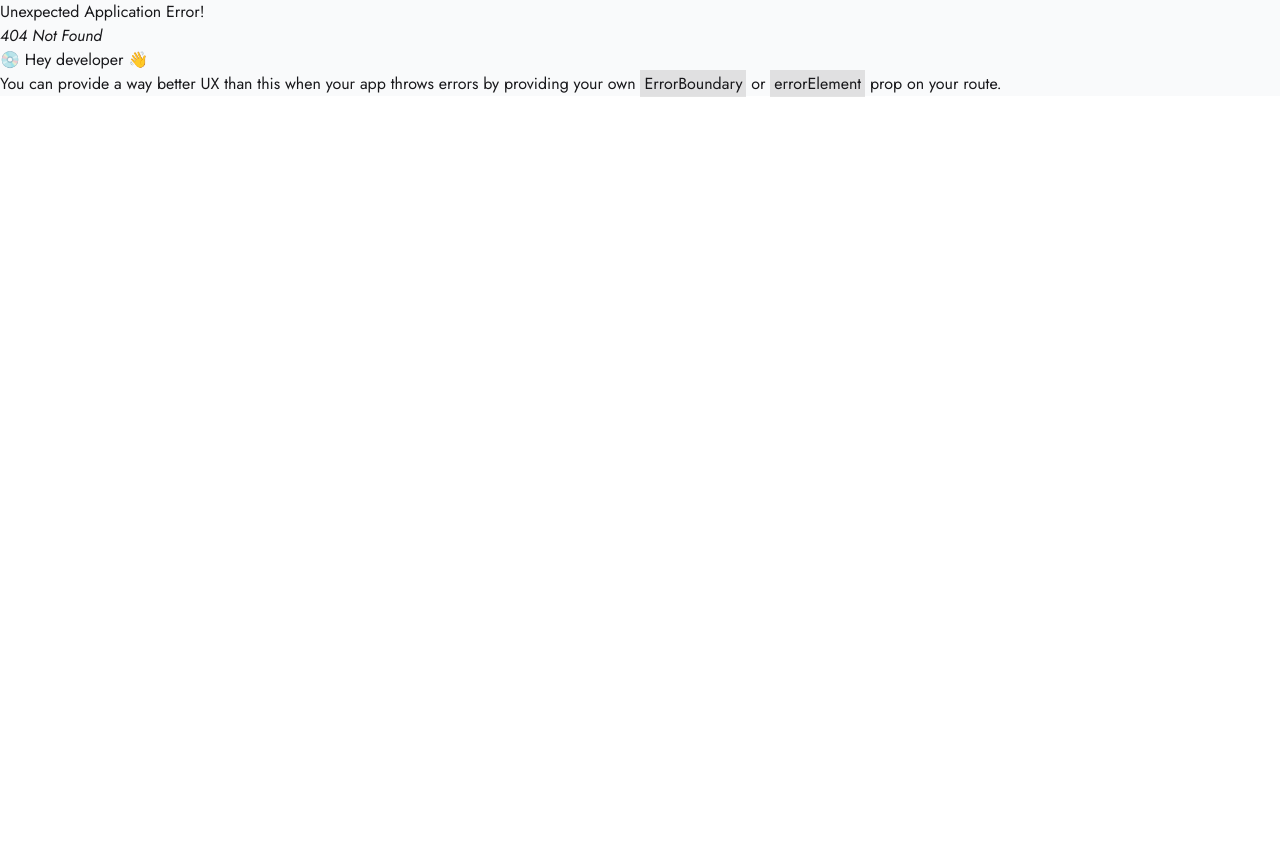
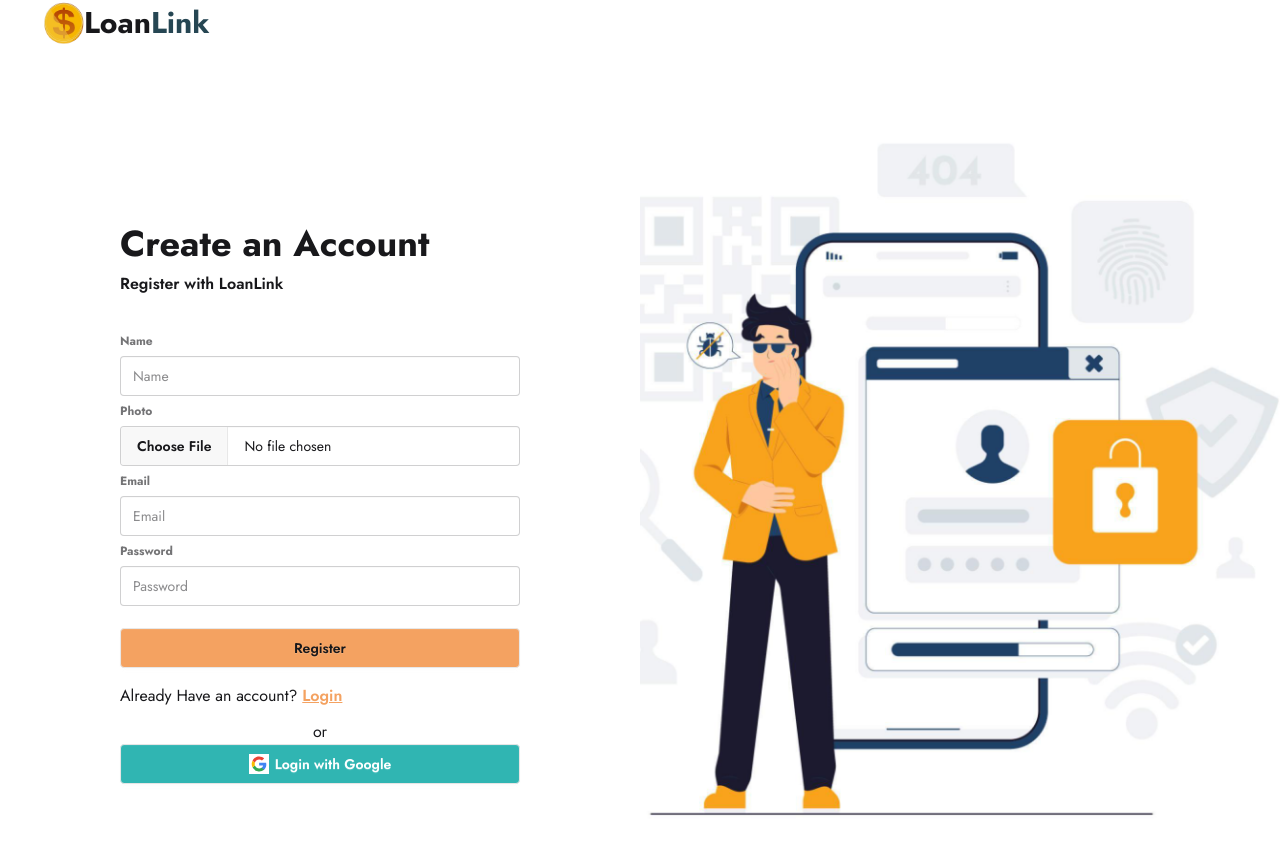
Before and after one commit to chayansrk64/b12-a11-client, a React (Vite) app: page /register in a window 1280 px wide. Before the commit this address had no page. Shown: the top 854 px of the page. Before the commit the page ends 800 px from the top, so only its background shows below. Built offline with nearby package versions, Linux system fonts and the light colour scheme.

Commit message:
auth layout created with login and register page

```diff
--- a/package.json
+++ b/package.json
@@ -13,6 +13,7 @@
     "@tailwindcss/vite": "^4.1.17",
     "react": "^19.2.0",
     "react-dom": "^19.2.0",
+    "react-hook-form": "^7.68.0",
     "react-icons": "^5.5.0",
     "react-responsive-carousel": "^3.2.23",
     "react-router": "^7.10.1",
--- /dev/null
+++ b/src/layouts/AuthLayout.jsx
@@ -0,0 +1,37 @@
+import React from "react";
+import { Outlet } from "react-router";
+import Logo from "../components/Logo/Logo";
+import authImg from '../assets/login-img.png'
+
+const AuthLayout = () => {
+  return (
+   <div className="max-w-7xl mx-auto min-h-screen flex flex-col bg-white">
+   <div className="ms-10 ">
+    <Logo/>
+   </div>
+
+  <div className="flex-1 flex ">
+
+    {/* LEFT SIDE – FORM */}
+    <div className="flex-1 flex justify-center items-center">
+      <div className="w-full max-w-md px-6">
+        <Outlet />
+      </div>
+    </div>
+
+    {/* RIGHT SIDE – IMAGE */}
+    <div className="hidden lg:flex flex-1 justify-center items-center bg-[#fafdf0]">
+      <img
+        src={authImg}
+        alt="auth illustration"
+       className="w-full h-full object-cover"
+      />
+    </div>
+
+  </div>
+</div>
+
+  );
+};
+
+export default AuthLayout;
--- /dev/null
+++ b/src/pages/Auth/Login/Login.jsx
@@ -0,0 +1,51 @@
+
+import { useForm } from 'react-hook-form';
+import SocialLogin from '../SocialLogin/SocialLogin';
+import { Link } from 'react-router';
+
+const Login = () => {
+
+
+    const {
+        register,
+        handleSubmit,
+        formState: {errors}
+    } = useForm()
+
+    const handleLogin = data => {
+        console.log(data);
+
+    }
+
+    return (
+       <div>
+            <div className='py-6'>
+                <h3 className="text-4xl font-bold">WelCome Back</h3>
+                <p className='font-semibold py-2'>Login with LoanLink</p>
+            </div>
+           <form onSubmit={handleSubmit(handleLogin)}>
+                <fieldset className="fieldset">
+                    {/* email */}
+                <label className="label font-bold">Email</label>
+                <input type="email" {...register("email", {required: true})} className="input w-full" placeholder="Email" />
+                {errors.email?.type === 'required' && <p className='text-red-500'>Email is required!</p>}
+                {/* password */}
+                <label className="label font-bold">Password</label>
+                <input type="password" {...register("password", {required: true, minLength: 6})} className="input w-full" placeholder="Password" />
+                {errors.password?.type === "required" && <p className='text-red-500'>Password is required!</p>}
+                {errors.password?.type === 'minLength' && <p className='text-red-500'>Password should at least 6 character!</p>}
+                  <div><a className="link link-hover">Forgot password?</a></div>
+                <button className="btn bg-primary  mt-4">Login</button>
+            </fieldset>
+           </form>
+           <p className='py-3'>Don't have any account? <Link to="/register" state={location.state}  className='text-primary underline font-semibold'>Register</Link> </p>
+          <div className='text-center'>or</div>
+         <div>
+            {/* Google */}
+             <SocialLogin></SocialLogin>
+         </div>
+        </div>
+    );
+};
+
+export default Login;
--- /dev/null
+++ b/src/pages/Auth/Register/Register.jsx
@@ -0,0 +1,60 @@
+import React from 'react';
+import { useForm } from 'react-hook-form';
+import { Link } from 'react-router';
+import SocialLogin from '../SocialLogin/SocialLogin';
+
+const Register = () => {
+
+    // const {setLoading, createUser, updateUserProfile } = useAuth();
+    const {register, formState: {errors}, handleSubmit} = useForm()
+    // const location = useLocation();
+    // const navigate = useNavigate()
+    // console.log('location form register', location);
+    // const axiosSecure = useAxiosSecure()
+
+
+
+    const handleRegister = data => {
+       console.log(data);
+    }
+
+    return (
+        <div>
+            <div className='py-6'>
+                <h3 className="text-4xl font-bold">Create an Account</h3>
+                <p className='font-semibold py-2'>Register with LoanLink</p>
+            </div>
+           <form onSubmit={handleSubmit(handleRegister)}>
+                <fieldset className="fieldset">
+                {/* name */}
+                <label className="label font-bold">Name</label>
+                <input type="text" {...register("name", {required: true})} className="input w-full" placeholder="Name" />
+                {errors.name?.type === 'required' && <p className='text-red-500'>Name is required!</p>}
+                {/* photo */}
+                <label className="label font-bold">Photo</label>
+                <input type="file" {...register("photo", {required: true})} className="file-input w-full" placeholder="Photo" />
+                {errors.photo?.type === 'required' && <p className='text-red-500'>Photo is required!</p>}
+                {/* email */}
+                <label className="label font-bold">Email</label>
+                <input type="email" {...register("email", {required: true})} className="input w-full" placeholder="Email" />
+                {errors.email?.type === 'required' && <p className='text-red-500'>Email is required!</p>}
+                {/* password */}
+                <label className="label font-bold">Password</label>
+                <input type="password" {...register('password', {required: true, minLength: 6})} className="input w-full" placeholder="Password" />
+                {errors.password?.type === 'required' && <p className='text-red-500'>Password is required!</p>}
+                {errors.password?.type === 'minLength' && <p className='text-red-500'>Password should be at least 6 character!</p>}
+
+                <button className="btn bg-primary  mt-4">Register</button>
+            </fieldset>
+           </form>
+           <p className='py-3'>Already Have an account? <Link to="/login" state={location.state} className='text-primary underline font-semibold'>Login</Link> </p>
+          <div className='text-center'>or</div>
+         <div>
+            {/* Google */}
+            <SocialLogin></SocialLogin>
+         </div>
+        </div>
+    );
+};
+
+export default Register;
--- /dev/null
+++ b/src/pages/Auth/SocialLogin/SocialLogin.jsx
@@ -0,0 +1,27 @@
+
+
+
+const SocialLogin = () => {
+    // const { googleLogIn, setLoading } = useAuth()
+    // const location = useLocation()
+    // const navigate = useNavigate()
+    // const axiosSecure = useAxiosSecure()
+
+
+    const handleGoogleLogin = () => {
+
+
+    }
+
+    return (
+        <div className='w-full'>
+             {/* Google */}
+            <button onClick={handleGoogleLogin} className="btn w-full bg-[#30b5b2]  text-white border-[#e5e5e5]">
+            <svg aria-label="Google logo" width="20" height="20" xmlns="http://www.w3.org/2000/svg" viewBox="0 0 512 512"><g><path d="m0 0H512V512H0" fill="#fff"></path><path fill="#34a853" d="M153 292c30 82 118 95 171 60h62v48A192 192 0 0190 341"></path><path fill="#4285f4" d="m386 400a140 175 0 0053-179H260v74h102q-7 37-38 57"></path><path fill="#fbbc02" d="m90 341a208 200 0 010-171l63 49q-12 37 0 73"></path><path fill="#ea4335" d="m153 219c22-69 116-109 179-50l55-54c-78-75-230-72-297 55"></path></g></svg>
+            Login with Google
+            </button>
+        </div>
+    );
+};
+
+export default SocialLogin;
--- a/src/routes/router.jsx
+++ b/src/routes/router.jsx
@@ -3,6 +3,9 @@ import RootLayout from "../layouts/RootLayout";
 import Home from "../pages/Home/Home/Home";
 import LoanDetails from "../pages/LoanDetails/LoanDetails";
 import LoadingSpinner from "../components/LoadingSpinner/LoadingSpinner";
+import AuthLayout from "../layouts/AuthLayout";
+import Register from "../pages/Auth/Register/Register";
+import Login from "../pages/Auth/Login/Login";
 
 export const router = createBrowserRouter([
     {
@@ -23,5 +26,19 @@ export const router = createBrowserRouter([
                 Component: LoanDetails
             }
         ]
+    },
+    {
+        path: '/',
+        Component: AuthLayout,
+        children: [
+            {
+                path: 'register',
+                Component: Register
+            },
+            {
+                path: 'login',
+                Component: Login
+            }
+        ]
     }
 ])
```
Also changed, not shown: src/assets/login-img.png (added), 1 other file (tests, documents, lock files or other folders).
